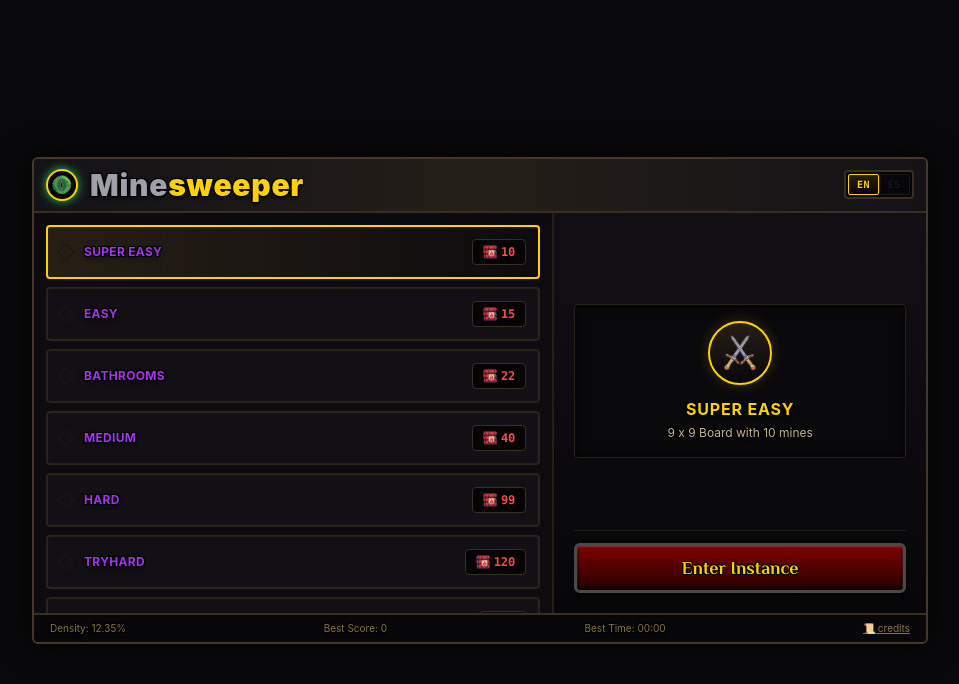
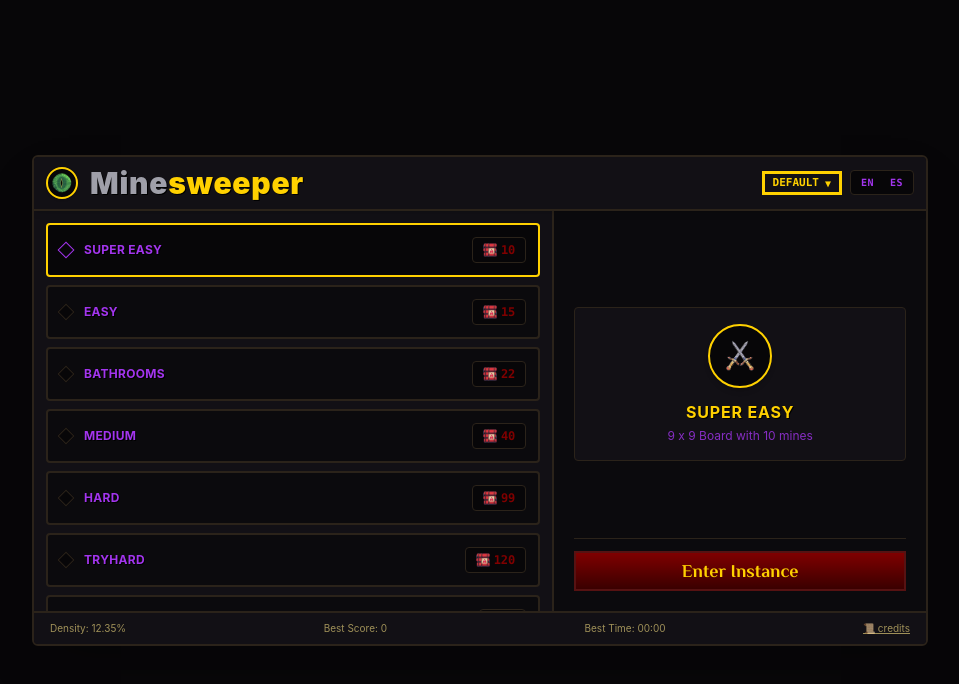
Before and after one commit to renz-ayala/NgMineSweeper, an Angular app: page / in a window 1280 px wide. Shown: the top 684 px of the page, without its empty margins (160-1119 px from the left). Built offline with nearby package versions, Linux system fonts and the light colour scheme.

Commit message:
feat: test design.

```diff
--- /dev/null
+++ b/src/app/core/services/theme-service.ts
@@ -0,0 +1,34 @@
+import { Injectable, signal } from '@angular/core';
+
+@Injectable({
+  providedIn: 'root',
+})
+export class ThemeService {
+  themes = [
+    { id: 'default', label: 'Default' },
+    { id: 'blizzard', label: 'Blizzard' },
+    { id: 'dark', label: 'Dark' },
+    { id: 'sunset', label: 'Sunset' },
+    { id: 'aqua', label: 'Aqua' },
+    { id: 'retro', label: 'Retro' },
+    { id: 'valentine', label: 'Valentine' },
+    { id: 'cyberpunk', label: 'Cyberpunk' },
+    { id: 'nord', label: 'Nord' },
+    { id: 'emerald', label: 'Emerald' },
+    { id: 'light', label: 'Light' },
+  ];
+
+  private initialTheme = localStorage.getItem('app-theme') || 'default';
+
+  currentTheme = signal<string>(this.initialTheme);
+
+  constructor() {
+    document.documentElement.setAttribute('data-theme', this.initialTheme);
+  }
+
+  setTheme(theme: string) {
+    document.documentElement.setAttribute('data-theme', theme);
+    localStorage.setItem('app-theme', theme);
+    this.currentTheme.set(theme);
+  }
+}
--- a/src/app/features/pages/menu/menu.html
+++ b/src/app/features/pages/menu/menu.html
@@ -1,93 +1,100 @@
-<div class="min-h-screen w-full flex items-center justify-center bg-zinc-950 p-4 select-none font-sans">
-  <div class="w-full max-w-4xl bg-[#0b0a0d] border-2 border-[#43382b] rounded-md shadow-[0_0_30px_rgba(0,0,0,0.95),inset_0_0_15px_rgba(0,0,0,0.8)] overflow-hidden flex flex-col">
-    <header class="bg-gradient-to-r from-[#141217] via-[#241e17] to-[#141217] border-b-2 border-[#382e22] px-3 py-2 flex items-center justify-between relative z-10 shadow-md">
+<div class="min-h-screen w-full flex items-center justify-center bg-base-300 p-4 select-none font-sans">
+  <div class="w-full max-w-4xl bg-base-100 border-2 border-base-300 rounded-md shadow-2xl overflow-hidden flex flex-col">
+
+    <!-- HEADER -->
+    <header class="bg-base-200 border-b-2 border-base-300 px-3 py-2 flex items-center justify-between relative z-10 shadow-md">
 
       <div class="flex items-center gap-3">
-        <div class="relative w-8 h-8 min-w-[32px] rounded-full bg-[#050505] border-2 border-[#ffd100] shadow-[0_0_10px_#22c55e] flex items-center justify-center overflow-hidden">
-          <img
-            src="assets/images/eye_of_sender.png"
-            alt="Eye"
-            class="w-full h-full object-cover"
-          />
+        <div class="relative w-8 h-8 min-w-[32px] rounded-full bg-base-300 border-2 border-primary shadow-sm flex items-center justify-center overflow-hidden">
+          <img src="assets/images/eye_of_sender.png" alt="Eye" class="w-full h-full object-cover" />
         </div>
 
-        <h1 class="text-2xl sm:text-3xl font-black tracking-wide [text-shadow:_1px_1px_0_#000,_-1px_-1px_0_#000,_1px_-1px_0_#000,_-1px_1px_0_#000,_0_2px_4px_rgba(0,0,0,0.9)] select-none">
-          <span class="text-zinc-400">{{ languageService.i18n().appNamePrefix }}</span>
-          <span class="text-[#ffd100]">{{ languageService.i18n().appNameSuffix }}</span>
+        <h1 class="text-2xl sm:text-3xl font-black tracking-wide select-none">
+          <span class="text-zinc-400 [text-shadow:_1px_1px_0_#000]">{{ languageService.i18n().appNamePrefix }}</span>
+          <span class="text-primary [text-shadow:_1px_1px_0_#000]">{{ languageService.i18n().appNameSuffix }}</span>
         </h1>
+      </div>
+
+      <!-- Selector de Tema e Idioma -->
+      <div class="ml-auto flex items-center gap-2">
+
+        <div class="dropdown dropdown-end">
+          <div tabindex="0" role="button" class="btn btn-xs btn-outline btn-primary font-mono uppercase">
+            <span>{{ themeService.currentTheme() }}</span>
+            <span class="text-[10px]">▼</span>
+          </div>
+
+          <ul tabindex="0" class="dropdown-content menu z-[50] p-1 shadow-2xl bg-base-200 border border-base-300 rounded-md w-36 mt-1 gap-1">
+            @for (theme of themeService.themes; track theme.id) {
+              <li>
+                <button
+                  type="button"
+                  (click)="themeService.setTheme(theme.id)"
+                  [class.active]="themeService.currentTheme() === theme.id"
+                  class="text-xs font-mono rounded-xs px-2 py-1.5 transition-colors">
+                  {{ theme.label }}
+                </button>
+              </li>
+            }
+          </ul>
         </div>
 
         <button
           type="button"
           (click)="languageService.toggleLanguage()"
-        class="ml-auto relative flex items-center bg-[#070608] border-2 border-[#3a2e22] hover:border-[#a38038] p-0.5 rounded-sm shadow-[inset_0_2px_4px_rgba(0,0,0,0.9)] cursor-pointer transition-all duration-200 select-none group">
+          class="flex items-center bg-base-300 border border-base-300 p-0.5 rounded-sm cursor-pointer select-none">
           <span
-          [class.text-[#ffd100]]="languageService.currentLang() === 'en'"
-          [class.bg-gradient-to-b]="languageService.currentLang() === 'en'"
-          [class.from-[#261f14]]="languageService.currentLang() === 'en'"
-          [class.to-[#0f0c08]]="languageService.currentLang() === 'en'"
-          [class.border-[#ffd100]]="languageService.currentLang() === 'en'"
-          [class.shadow-[0_0_8px_rgba(255,209,0,0.3)]]="languageService.currentLang() === 'en'"
-          [class.text-zinc-500]="languageService.currentLang() !== 'en'"
-          [class.border-transparent]="languageService.currentLang() !== 'en'"
-          class="px-2 py-0.5 text-[10px] font-extrabold font-mono tracking-wider border rounded-xs transition-all duration-200 [text-shadow:_1px_1px_0_#000]">
+            [class.bg-primary]="languageService.currentLang() === 'en'"
+            [class.text-primary-content]="languageService.currentLang() === 'en'"
+            [class.opacity-50]="languageService.currentLang() !== 'en'"
+            class="px-2 py-0.5 text-[10px] font-extrabold font-mono tracking-wider rounded-xs transition-all">
             EN
           </span>
           <span
-          [class.text-[#ffd100]]="languageService.currentLang() === 'es'"
-          [class.bg-gradient-to-b]="languageService.currentLang() === 'es'"
-          [class.from-[#261f14]]="languageService.currentLang() === 'es'"
-          [class.to-[#0f0c08]]="languageService.currentLang() === 'es'"
-          [class.border-[#ffd100]]="languageService.currentLang() === 'es'"
-          [class.shadow-[0_0_8px_rgba(255,209,0,0.3)]]="languageService.currentLang() === 'es'"
-          [class.text-zinc-500]="languageService.currentLang() !== 'es'"
-          [class.border-transparent]="languageService.currentLang() !== 'es'"
-          class="px-2 py-0.5 text-[10px] font-extrabold font-mono tracking-wider border rounded-xs transition-all duration-200 [text-shadow:_1px_1px_0_#000]">
+            [class.bg-primary]="languageService.currentLang() === 'es'"
+            [class.text-primary-content]="languageService.currentLang() === 'es'"
+            [class.opacity-50]="languageService.currentLang() !== 'es'"
+            class="px-2 py-0.5 text-[10px] font-extrabold font-mono tracking-wider rounded-xs transition-all">
             ES
           </span>
         </button>
+
+      </div>
     </header>
 
-    <div class="grid grid-cols-12 min-h-[380px] bg-[#070608]">
+    <!-- CUERPO -->
+    <div class="grid grid-cols-12 min-h-[380px] bg-base-100">
 
-      <nav class="col-span-12 sm:col-span-7 p-3 border-r-2 border-[#261f18] bg-[#0d0b0f] flex flex-col gap-2 overflow-y-auto max-h-[400px]">
+      <nav class="col-span-12 sm:col-span-7 p-3 border-r-2 border-base-300 bg-base-200 flex flex-col gap-2 overflow-y-auto max-h-[400px]">
         @for (difficulty of gameConfigService.difficulties; track difficulty.level) {
           <button
             type="button"
             (click)="selectDifficulty(difficulty)"
-            [class.border-[#ffd100]]="selectedDifficulty().level === difficulty.level"
-            [class.bg-gradient-to-r]="selectedDifficulty().level === difficulty.level"
-            [class.from-[#261f14]]="selectedDifficulty().level === difficulty.level"
-            [class.to-[#120e09]]="selectedDifficulty().level === difficulty.level"
-            [class.shadow-[0_0_10px_rgba(255,209,0,0.25)]]="selectedDifficulty().level === difficulty.level"
-            [class.border-[#2b231a]]="selectedDifficulty().level !== difficulty.level"
-            [class.bg-[#121015]]="selectedDifficulty().level !== difficulty.level"
-            class="group w-full flex items-center justify-between p-3 border-2 rounded-sm transition-all text-left cursor-pointer hover:border-[#a38038]">
+            [class.border-primary]="selectedDifficulty().level === difficulty.level"
+            [class.bg-base-300]="selectedDifficulty().level === difficulty.level"
+            [class.border-base-300]="selectedDifficulty().level !== difficulty.level"
+            [class.bg-base-100]="selectedDifficulty().level !== difficulty.level"
+            class="group w-full flex items-center justify-between p-3 border-2 rounded-sm transition-all text-left cursor-pointer hover:border-primary">
 
             <div class="flex items-center gap-3">
               <div
                 class="w-3 h-3 rotate-45 border transition-all"
-                [class.bg-[#ffd100]]="selectedDifficulty().level === difficulty.level"
-                [class.border-white]="selectedDifficulty().level === difficulty.level"
-                [class.bg-zinc-800]="selectedDifficulty().level !== difficulty.level"
-                [class.border-zinc-600]="selectedDifficulty().level !== difficulty.level">
+                [class.bg-primary]="selectedDifficulty().level === difficulty.level"
+                [class.border-primary-content]="selectedDifficulty().level === difficulty.level"
+                [class.bg-base-300]="selectedDifficulty().level !== difficulty.level"
+                [class.border-base-300]="selectedDifficulty().level !== difficulty.level">
               </div>
 
               <div class="flex flex-col">
-                <span
-                  class="font-bold text-xs tracking-wide uppercase text-[#a335ee] [text-shadow:_1px_1px_0_#000,_-1px_-1px_0_#000,_1px_-1px_0_#000,_-1px_1px_0_#000,_0_2px_4px_rgba(0,0,0,0.9)]">
+                <span class="font-bold text-xs tracking-wide uppercase text-base-content [text-shadow:_1px_1px_0_#000]">
                   {{ difficulty.level }}
                 </span>
               </div>
             </div>
 
-            <div class="flex items-center gap-1 bg-[#050506] px-2.5 py-1 border border-[#382e22] rounded-sm">
-              <img
-                src="assets/images/dynamite.png"
-                alt="dynamite"
-                class="w-3.5 h-3.5 object-contain"
-              />
-              <span class="text-xs font-mono font-bold text-[#f84d4d] [text-shadow:_1px_1px_0_#000,_-1px_-1px_0_#000,_1px_-1px_0_#000,_-1px_1px_0_#000,_0_2px_4px_rgba(0,0,0,0.9)]">
+            <div class="flex items-center gap-1 bg-base-300 px-2.5 py-1 border border-base-300 rounded-sm">
+              <img src="assets/images/dynamite.png" alt="dynamite" class="w-3.5 h-3.5 object-contain" />
+              <span class="text-xs font-mono font-bold text-error">
                 {{ difficulty.mines }}
               </span>
             </div>
@@ -95,32 +102,28 @@
         }
       </nav>
 
-      <main class="col-span-12 sm:col-span-5 p-5 bg-gradient-to-b from-[#121015] to-[#070608] flex flex-col justify-between items-center text-center">
-        <div class="w-full my-auto p-4 bg-[#09080b] border border-[#2b231a] rounded-sm shadow-[inset_0_0_12px_rgba(0,0,0,0.9)] flex flex-col items-center gap-3">
-          <div class="w-16 h-16 rounded-full bg-gradient-to-b from-[#261f14] to-[#080709] border-2 border-[#ffd100] flex items-center justify-center text-2xl shadow-[0_0_15px_rgba(255,209,0,0.2)]">
-            <img
-              src="assets/images/crossed_swords.png"
-              alt="Dificultty"
-              class="w-full h-full object-contain"
-            />
+      <main class="col-span-12 sm:col-span-5 p-5 bg-base-100 flex flex-col justify-between items-center text-center">
+        <div class="w-full my-auto p-4 bg-base-200 border border-base-300 rounded-sm flex flex-col items-center gap-3">
+          <div class="w-16 h-16 rounded-full bg-base-300 border-2 border-primary flex items-center justify-center text-2xl shadow-md">
+            <img src="assets/images/crossed_swords.png" alt="Difficulty" class="w-full h-full object-contain p-1" />
           </div>
 
           <div>
-            <h2 class="text-base font-bold text-[#ffd100] tracking-wider uppercase [text-shadow:_1px_1px_0_#000,_-1px_-1px_0_#000,_1px_-1px_0_#000,_-1px_1px_0_#000,_0_2px_4px_rgba(0,0,0,0.9)]">
+            <h2 class="text-base font-bold text-primary tracking-wider uppercase [text-shadow:_1px_1px_0_#000]">
               {{ selectedDifficulty().level }}
             </h2>
-            <p class="text-xs text-[#c7b38d] mt-1 [text-shadow:_1px_1px_0_#000,_-1px_-1px_0_#000,_1px_-1px_0_#000,_-1px_1px_0_#000,_0_2px_4px_rgba(0,0,0,0.9)]">
+            <p class="text-xs opacity-80 mt-1">
               {{ gameConfigService.getDifficultDescription(selectedDifficulty().level) }}
             </p>
           </div>
         </div>
 
-        <div class="w-full pt-3 border-t border-[#261f18]">
+        <div class="w-full pt-3 border-t border-base-300">
           <button
             type="button"
             (click)="startGame()"
             style="font-family: 'Philosopher', sans-serif;"
-            class="w-full py-2 bg-gradient-to-b from-[#7f0000] via-[#520000] to-[#260000] hover:from-[#990000] hover:to-[#380000] border-[3px] border-[#4a4a4a] rounded-md text-[#ffd100] text-lg tracking-normal shadow-[inset_0_1px_2px_rgba(255,255,255,0.2),inset_0_-2px_4px_rgba(0,0,0,0.9),0_2px_4px_rgba(0,0,0,0.8)] [text-shadow:_1px_1px_0_#000,_-1px_-1px_0_#000,_1px_-1px_0_#000,_-1px_1px_0_#000] active:translate-y-0.5 transition-all cursor-pointer">
+            class="btn btn-error w-full text-lg tracking-normal cursor-pointer">
             {{ languageService.i18n().enterInstance }}
           </button>
         </div>
@@ -129,14 +132,15 @@
 
     </div>
 
-    <footer class="bg-[#070608] border-t-2 border-[#382e22] px-4 py-1.5 flex items-center justify-between text-[10px] text-[#8a7343] [text-shadow:_1px_1px_0_#000,_-1px_-1px_0_#000,_1px_-1px_0_#000,_-1px_1px_0_#000,_0_2px_4px_rgba(0,0,0,0.9)]">
+    <!-- FOOTER -->
+    <footer class="bg-base-200 border-t-2 border-base-300 px-4 py-2 flex items-center justify-between text-[10px] text-amber-200/60">
       <span>{{ languageService.i18n().density }}: {{ density() | percent}}</span>
       <span>{{ languageService.i18n().bestScore }}: {{ bestScore() }}</span>
       <span>{{ languageService.i18n().bestTime }}: {{ bestTime() | time}}</span>
       <button
         type="button"
         (click)="openCredits()"
-        class="hover:text-[#ffd100] transition-colors underline cursor-pointer">
+        class="hover:text-primary transition-colors underline cursor-pointer">
         📜 {{ languageService.i18n().credits }}
       </button>
     </footer>
--- a/src/app/features/pages/menu/menu.ts
+++ b/src/app/features/pages/menu/menu.ts
@@ -6,6 +6,7 @@ import { TimePipe } from '../../../shared/pipes/time-pipe';
 import { LanguageService } from '../../../core/services/language-service';
 import { SoundService } from '../../../core/services/sound-service';
 import { Credits } from '../../../shared/components/credits/credits';
+import { ThemeService } from '../../../core/services/theme-service';
 
 @Component({
   selector: 'app-menu',
@@ -17,6 +18,7 @@ export class Menu {
   gameConfigService = inject(GameConfigService);
   languageService = inject(LanguageService);
   soundService = inject(SoundService);
+  themeService = inject(ThemeService);
 
   selectedDifficulty = signal<Difficulty>(this.gameConfigService.difficulties[0]);
   showCreditsModal = signal(false);
--- a/src/index.html
+++ b/src/index.html
@@ -1,5 +1,5 @@
 <!doctype html>
-<html lang="en">
+<html lang="en" data-theme="default">
 <head>
   <meta charset="utf-8">
   <title>Minesweeper</title>
--- a/src/styles.css
+++ b/src/styles.css
@@ -1,3 +1,50 @@
-/* You can add global styles to this file, and also import other style files */
 @import "tailwindcss";
-@plugin "daisyui";
+
+@plugin "daisyui" {
+  themes: sunset, light, nord, emerald, dark, retro, cyberpunk, valentine, aqua;
+}
+
+/* 1. TEMA DEFAULT (Tu interfaz Warcraft original exacta) */
+@plugin "daisyui/theme" {
+  name: "default";
+  default: true;
+  --color-primary: #ffd100;           /* Dorado Warcraft */
+  --color-primary-content: #000000;
+  --color-base-100: #0b0a0d;          /* Fondo de tarjetas / contenedor */
+  --color-base-200: #121015;          /* Fondo de paneles */
+  --color-base-300: #070608;          /* Fondo global muy oscuro */
+  --color-base-content: #a335ee;      /* Morado épico para los textos de dificultad */
+  --color-error: #7f0000;             /* Rojo del botón de instancia */
+  --color-error-content: #ffd100;
+}
+
+/* 2. TEMA BLIZZARD (Battle.net) */
+@plugin "daisyui/theme" {
+  name: "blizzard";
+  --color-primary: #0074e4;           /* Azul Battle.net */
+  --color-primary-content: #ffffff;
+  --color-base-100: #151922;
+  --color-base-200: #1a1e29;
+  --color-base-300: #0e1015;
+  --color-base-content: #f3f4f6;
+  --color-error: #0074e4;
+  --color-error-content: #ffffff;
+}
+
+/* Bordes y detalles del tema Warcraft */
+[data-theme="default"] .border-base-300 {
+  border-color: #2b231a !important;
+}
+
+[data-theme="default"] .btn-error {
+  background: linear-gradient(180deg, #7f0000 0%, #3a0000 100%) !important;
+  border: 2px solid #571212 !important;
+  color: #ffd100 !important;
+}
+
+html, body {
+  min-height: 100vh;
+  margin: 0;
+  padding: 0;
+  background-color: #000;
+}
```
Also changed, not shown: src/app/core/services/game-config-service.ts (+9 -9 lines), src/app/features/pages/game/game.html (+21 -9 lines). Lines whose indentation alone changed are shown as unchanged.
